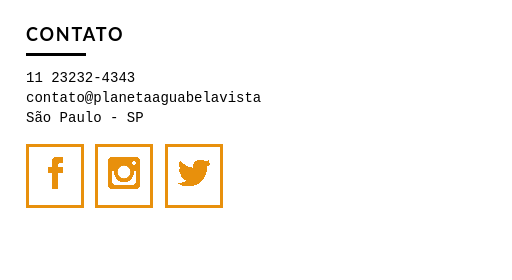
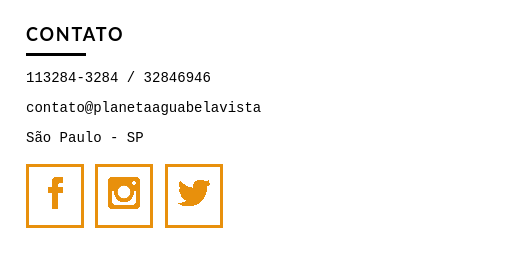
Before and after one commit to PauloBorges21/marilda_projetos, a plain HTML site: page index.html in a window 1280 px wide. Shown: the part 2024-2304 px from the top of the page, 768-1280 px from the left. Drawn offline with Linux system fonts and the light colour scheme.

Commit message:
Versão com email telefone atualizados

```diff
--- a/css/style.css
+++ b/css/style.css
@@ -52,9 +52,9 @@ p {
 
     text-align: center;
     color: #30C2FF;
+}
 
 
-}
 
 .subtitulo {
     font-family: 'Lato';
@@ -509,6 +509,13 @@ figure.hover figcaption {
     padding: 10px;
 }
 
+#email{
+    margin-left: -10px;
+    text-decoration: none;
+    color:#000;
+    border: 0px
+}
+
 .footer_redes ul li a:hover {
     border-color: #fff;
 }
--- a/index.html
+++ b/index.html
@@ -149,8 +149,8 @@
         <div class="grid-4 footer_contato footer_redes">
             <h3>Contato</h3>
             <ul>
-                <li> 11 23232-4343</li>
-                <li> contato@planetaaguabelavista</li>
+                <li> 113284-3284 / 32846946</li>
+                <li><a href="mailto:contato@planetaaguabelavista" id="email">contato@planetaaguabelavista</a></li>
                 <li> São Paulo - SP</li>
             </ul>
 
```
Also changed, not shown: 1 other file.
